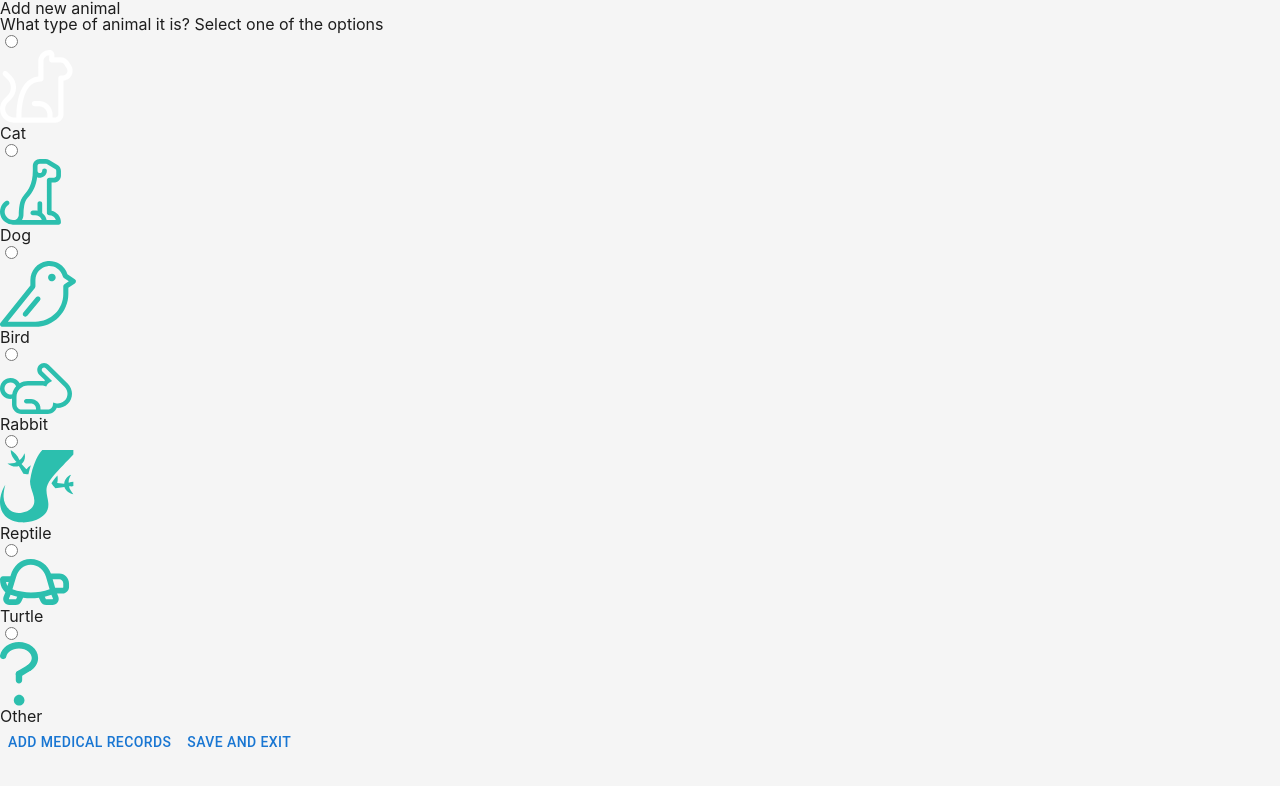
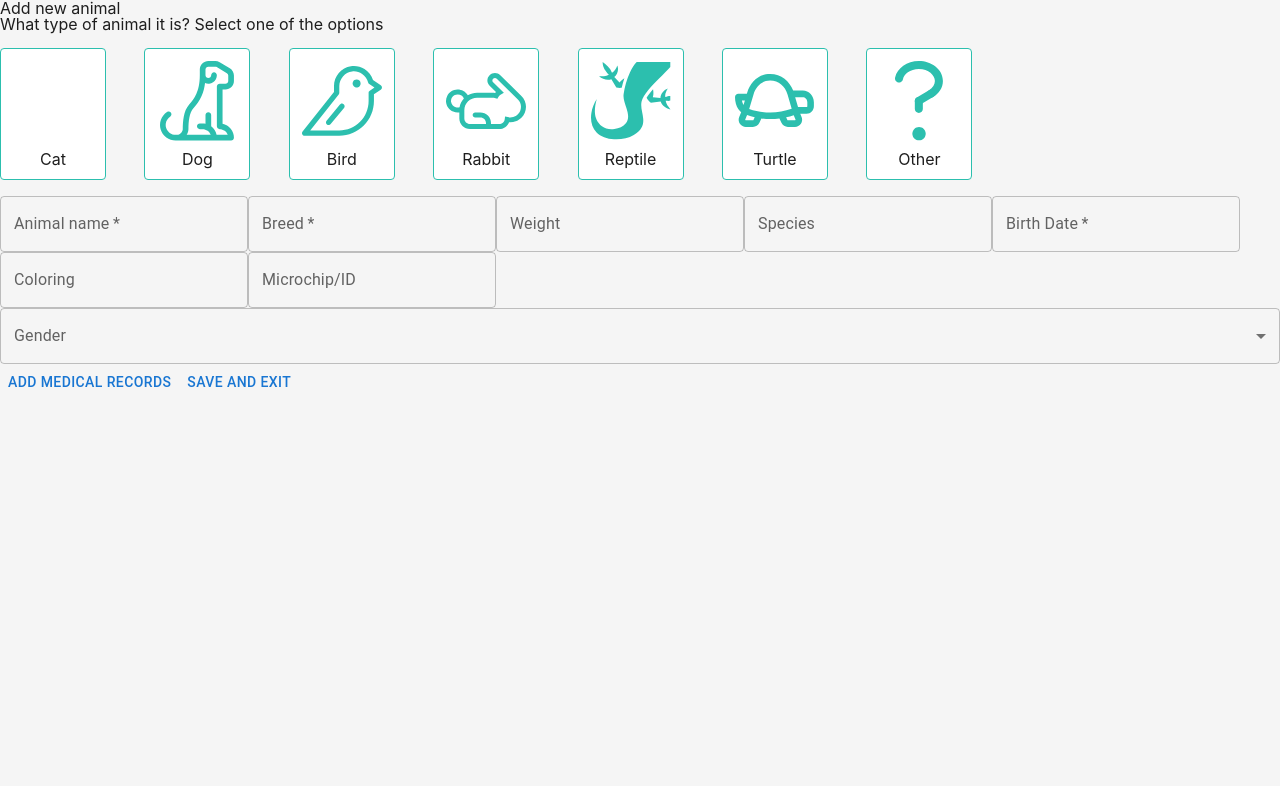
Before and after one commit to MafteiMugurel/Healthy-Pet, a React (Create React App) app: page /add-animal in a window 1280 px wide. Shown: the top 786 px of the page. Built offline with nearby package versions, Linux system fonts and the light colour scheme.

Commit message:
Modyfing the add-animal-container.Modyfing the buttons to be ordered horizontally.

```diff
--- a/package.json
+++ b/package.json
@@ -6,6 +6,7 @@
     "@emotion/react": "^11.14.0",
     "@emotion/styled": "^11.14.1",
     "@mui/material": "^7.3.4",
+    "@mui/x-date-pickers": "^8.16.0",
     "@testing-library/dom": "^10.4.1",
     "@testing-library/jest-dom": "^6.9.1",
     "@testing-library/react": "^16.3.0",
@@ -14,6 +15,7 @@
     "@types/node": "^16.18.126",
     "@types/react": "^19.2.2",
     "@types/react-dom": "^19.2.2",
+    "dayjs": "^1.11.18",
     "react": "^19.2.0",
     "react-dom": "^19.2.0",
     "react-router-dom": "^7.9.4",
--- a/src/pages/add-animal/add-animal.scss
+++ b/src/pages/add-animal/add-animal.scss
@@ -1,94 +1,37 @@
-.Add-Animal-Container {
+.add-animal-container {
   display: flex;
   flex-flow: column;
-  justify-content: space-between;
-  padding: 0 10vw;
 
-  * {
-    box-sizing: border-box;
-    font-family: "Helvetica Neue", sans-serif;
-  }
+  &__animal-select {
+    display: flex;
+    margin: 16px 0;
+    column-gap: 3vw;
 
-  body {
-    background-color: black;
-  }
+    .animal-option {
+      display: flex;
+      flex-direction: column;
+      align-items: center;
+      cursor: pointer;
+      background-color: white;
+      padding: 12px;
+      border-radius: 4px;
+      border: 1px solid #2cbfae;
 
-  $primary-color: #0f729c;
-
-  .container {
-    display: flex;
-    justify-content: center;
-    align-items: center;
-    height: 100vh;
-  }
-
-  .radio-tile-group {
-    display: flex;
-    flex-wrap: wrap;
-    justify-content: center;
-
-    //set dimensions for invisible container
-    .input-container {
-      position: relative;
-      height: 7rem;
-      width: 7rem;
-      margin: 0.5rem;
-
-      //make actual radio input invisible
-      // + stretch to fill container
-      .radio-button {
-        opacity: 0;
-        position: absolute;
-        top: 0;
-        left: 0;
-        height: 148px;
-        width: 148px;
-        margin: 0;
-        cursor: pointer;
+      img {
+        width: 80px;
+        height: 80px;
+        object-fit: contain;
       }
 
-      //default tile styles
-      .radio-tile {
-        display: flex;
-        flex-direction: column;
-        align-items: center;
-        justify-content: center;
-        width: 100%;
-        height: 100%;
-        border: 2px solid $primary-color;
-        border-radius: 5px;
-        padding: 1rem;
-        transition: transform 300ms ease;
-      }
-      .icon svg {
-        fill: $primary-color;
-        width: 3rem;
-        height: 3rem;
-      }
-      .radio-tile-label {
+      &__label {
+        margin-top: 10px;
         text-align: center;
-        font-size: 0.75rem;
-        font-weight: 600;
-        text-transform: uppercase;
-        letter-spacing: 1px;
-        color: $primary-color;
       }
 
-      //active tile styles
-      .radio-button:checked + .radio-tile {
-        background-color: $primary-color;
-        border: 2px solid $primary-color;
+      &__selected {
+        border: 1px solid white;
+        background-color: #2cbfae;
         color: white;
-        transform: scale(1.1, 1.1);
-
-        .icon svg {
-          fill: white;
-          background-color: $primary-color;
-        }
-        .radio-tile-label {
-          color: white;
-          background-color: $primary-color;
-        }
       }
     }
   }
--- a/src/pages/add-animal/add-animal.tsx
+++ b/src/pages/add-animal/add-animal.tsx
@@ -1,4 +1,11 @@
-import { Button } from "@mui/material";
+import {
+  Button,
+  FormControl,
+  InputLabel,
+  MenuItem,
+  Select,
+  TextField,
+} from "@mui/material";
 import "./add-animal.scss";
 
 import turtleIcon from "../../assets/turtle.svg";
@@ -8,123 +15,61 @@ import rabbitIcon from "../../assets/rabbit.svg";
 import reptileIcon from "../../assets/reptile.svg";
 import birdIcon from "../../assets/bird.svg";
 import otherIcon from "../../assets/other.svg";
+import { useState } from "react";
 
 const AddAnimal = () => {
+  let gender;
+  const animalTypes = [
+    { id: "cat", label: "Cat", icon: catIcon },
+    { id: "dog", label: "Dog", icon: dogIcon },
+    { id: "bird", label: "Bird", icon: birdIcon },
+    { id: "rabbit", label: "Rabbit", icon: rabbitIcon },
+    { id: "reptile", label: "Reptile", icon: reptileIcon },
+    { id: "turtle", label: "Turtle", icon: turtleIcon },
+    { id: "other", label: "Other", icon: otherIcon },
+  ];
+  const [selectedAnimal, setSelectedAnimal] = useState({} as any);
+
   return (
     <div className="add-animal-container">
-      <div className="Add-Animal-Container__title">Add new animal</div>
-      <div className="Add-Animal-Container__description">
+      <div className="add-animal-container__title">Add new animal</div>
+      <div className="add-animal-container__description">
         What type of animal it is? Select one of the options
       </div>
-      <div className="Add-Animal-Container__animal-select">
-        <div className="container">
-          <div className="radio-tile-group">
-            <div className="input-container">
-              <input
-                id="cat"
-                className="radio-button"
-                type="radio"
-                name="radio"
-              />
-              <div className="radio-tile">
-                <div className="icon cat-Icon">
-                  <img src={catIcon} alt="cat icon" />
-                </div>
-                <label className="radio-tile-label">Cat</label>
-              </div>
-            </div>
-
-            <div className="input-container">
-              <input
-                id="dog"
-                className="radio-button"
-                type="radio"
-                name="radio"
-              />
-              <div className="radio-tile">
-                <div className="icon dog-Icon">
-                  <img src={dogIcon} alt="dog icon" />
-                </div>
-                <label className="radio-tile-label">Dog</label>
-              </div>
-            </div>
-
-            <div className="input-container">
-              <input
-                id="bird"
-                className="radio-button"
-                type="radio"
-                name="radio"
-              />
-              <div className="radio-tile">
-                <div className="icon bird-Icon">
-                  <img src={birdIcon} alt="bird icon" />
-                </div>
-                <label className="radio-tile-label">Bird</label>
-              </div>
-            </div>
-
-            <div className="input-container">
-              <input
-                id="rabbit"
-                className="radio-button"
-                type="radio"
-                name="radio"
-              />
-              <div className="radio-tile">
-                <div className="icon rabbit-Icon">
-                  <img src={rabbitIcon} alt="rabbit icon" />
-                </div>
-                <label className="radio-tile-label">Rabbit</label>
-              </div>
-            </div>
-            <div className="input-container">
-              <input
-                id="reptile"
-                className="radio-button"
-                type="radio"
-                name="radio"
-              />
-              <div className="radio-tile">
-                <div className="icon reptile-Icon">
-                  <img src={reptileIcon} alt="reptile icon" />
-                </div>
-                <label className="radio-tile-label">Reptile</label>
-              </div>
-            </div>
-            <div className="input-container">
-              <input
-                id="rabbit"
-                className="radio-button"
-                type="radio"
-                name="radio"
-              />
-              <div className="radio-tile">
-                <div className="icon turtle-Icon">
-                  <img src={turtleIcon} alt="turtle icon" />
-                </div>
-                <label className="radio-tile-label">Turtle</label>
-              </div>
-            </div>
-            <div className="input-container">
-              <input
-                id="rabbit"
-                className="radio-button"
-                type="radio"
-                name="radio"
-              />
-              <div className="radio-tile">
-                <div className="icon other-Icon">
-                  <img src={otherIcon} alt="other icon" />
-                </div>
-                <label className="radio-tile-label">Other</label>
-              </div>
-            </div>
+      <div className="add-animal-container__animal-select">
+        {animalTypes.map((animal) => (
+          <div
+            key={animal.id}
+            className={
+              "animal-option" +
+              (selectedAnimal.id === animal.id
+                ? " animal-option__selected"
+                : "")
+            }
+            onClick={() => setSelectedAnimal(animal)}
+          >
+            <img src={animal.icon} alt={animal.label} />
+            <div className="animal-option__label">{animal.label}</div>
           </div>
-        </div>
+        ))}
       </div>
-      <form className="Add-Animal-Container__animal-form"></form>
-      <div className="Add-Animal-Container__buttons">
+      <form className="add-animal-container__animal-form">
+        <TextField required label="Animal name" />
+        <TextField required label="Breed" />
+        <TextField label="Weight" />
+        <TextField label="Species" />
+        <TextField required label="Birth Date" />
+        <TextField label="Coloring" />
+        <TextField label="Microchip/ID" />
+        <FormControl fullWidth>
+          <InputLabel>Gender</InputLabel>
+          <Select value={gender} label="Gender">
+            <MenuItem value="male">Male</MenuItem>
+            <MenuItem value="female">Female</MenuItem>
+          </Select>
+        </FormControl>
+      </form>
+      <div className="add-animal-container__buttons">
         <Button>ADD MEDICAL RECORDS</Button>
         <Button>SAVE AND EXIT</Button>
       </div>
```
Also changed, not shown: 1 other file (tests, documents, lock files or other folders).
